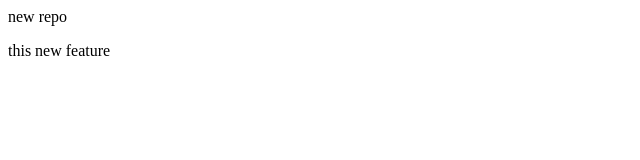
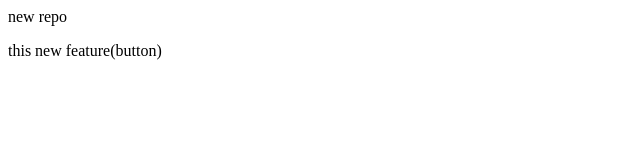
Before and after one commit to Gagan7114/localrepo, a plain HTML site: page index.html in a window 1280 px wide. Shown: the full height of the page, 0-640 px from the left. Drawn offline with Linux system fonts and the light colour scheme.

```diff
--- a/index.html
+++ b/index.html
@@ -1,6 +1,6 @@
 <p>
     new repo
 </p>
-<p>this new feature
+<p>this new feature(button)
 
 </p>
```
